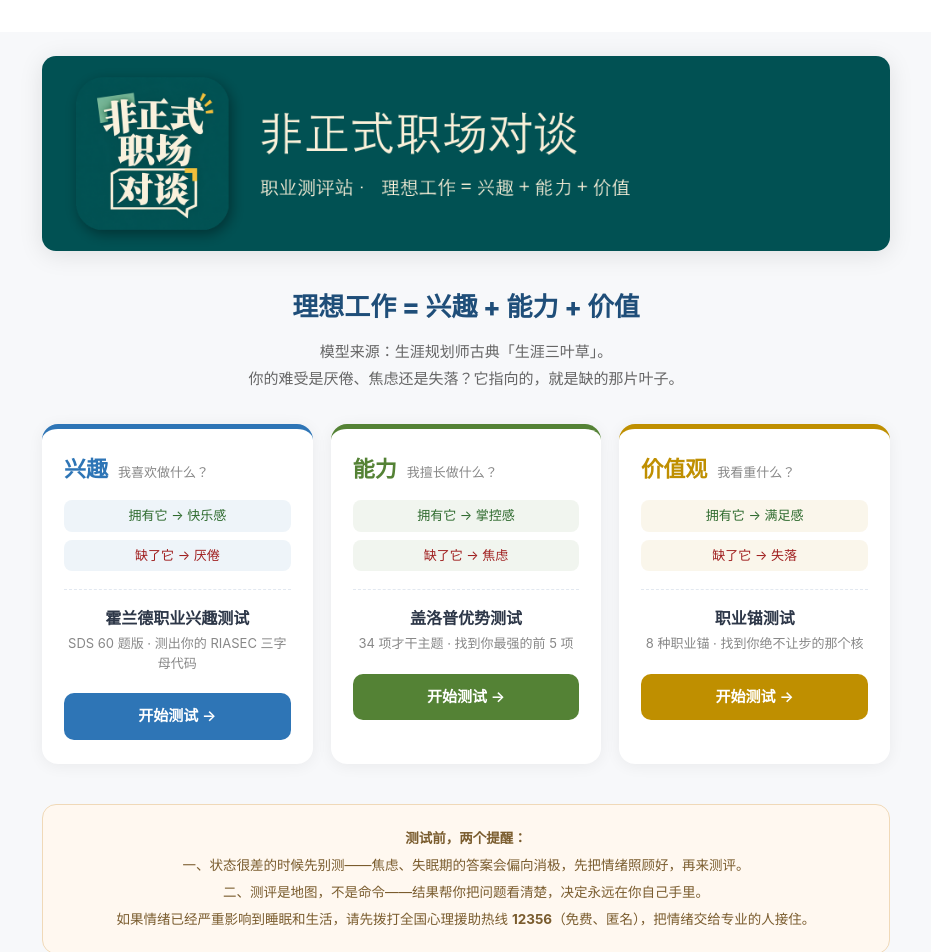
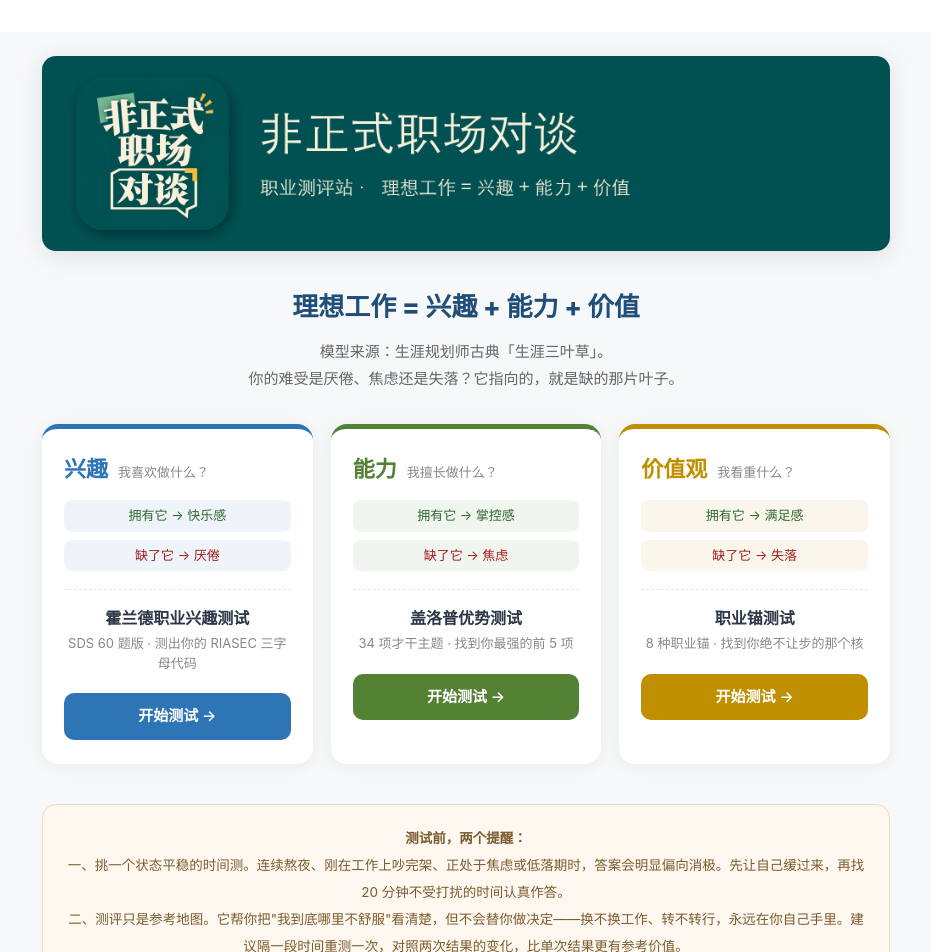
Before and after one commit to lorrainehwang/lorrainehwang.github.io, a React (Vite) app: page / in a window 1280 px wide. Shown: the top 952 px of the page, without its empty margins (174-1105 px from the left). Built offline with nearby package versions, Linux system fonts and the light colour scheme.

Commit message:
更新测试前提醒文案

```diff
--- a/src/pages/Home.tsx
+++ b/src/pages/Home.tsx
@@ -112,9 +112,9 @@ export default function Home() {
         {/* 提醒 */}
         <div style={{ marginTop: 40, background: '#FFF8F0', border: '1px solid #F0D9B8', borderRadius: 14, padding: '20px 22px', color: '#7A5C2E', fontSize: 13.5, lineHeight: 2 }}>
           <strong>测试前，两个提醒：</strong><br />
-          一、状态很差的时候先别测——焦虑、失眠期的答案会偏向消极，先把情绪照顾好，再来测评。<br />
-          二、测评是地图，不是命令——结果帮你把问题看清楚，决定永远在你自己手里。<br />
-          如果情绪已经严重影响到睡眠和生活，请先拨打全国心理援助热线 <strong>12356</strong>（免费、匿名），把情绪交给专业的人接住。
+          一、挑一个状态平稳的时间测。连续熬夜、刚在工作上吵完架、正处于焦虑或低落期时，答案会明显偏向消极。先让自己缓过来，再找 20 分钟不受打扰的时间认真作答。<br />
+          二、测评只是参考地图。它帮你把"我到底哪里不舒服"看清楚，但不会替你做决定——换不换工作、转不转行，永远在你自己手里。建议隔一段时间重测一次，对照两次结果的变化，比单次结果更有参考价值。<br /><br />
+          <strong>免责声明：</strong>本站测评仅供自我探索与参考，不构成职业指导、心理诊断或治疗建议。测评结果可能受当下状态、作答方式等因素影响，请勿将其作为重大决定的唯一依据。如因职业发展或情绪问题感到持续困扰，建议寻求持证心理咨询师或专业生涯规划机构的帮助。
         </div>
 
         {/* 三叶草 */}
```
Also changed, not shown: 3 other files (tests, documents, lock files or other folders).
